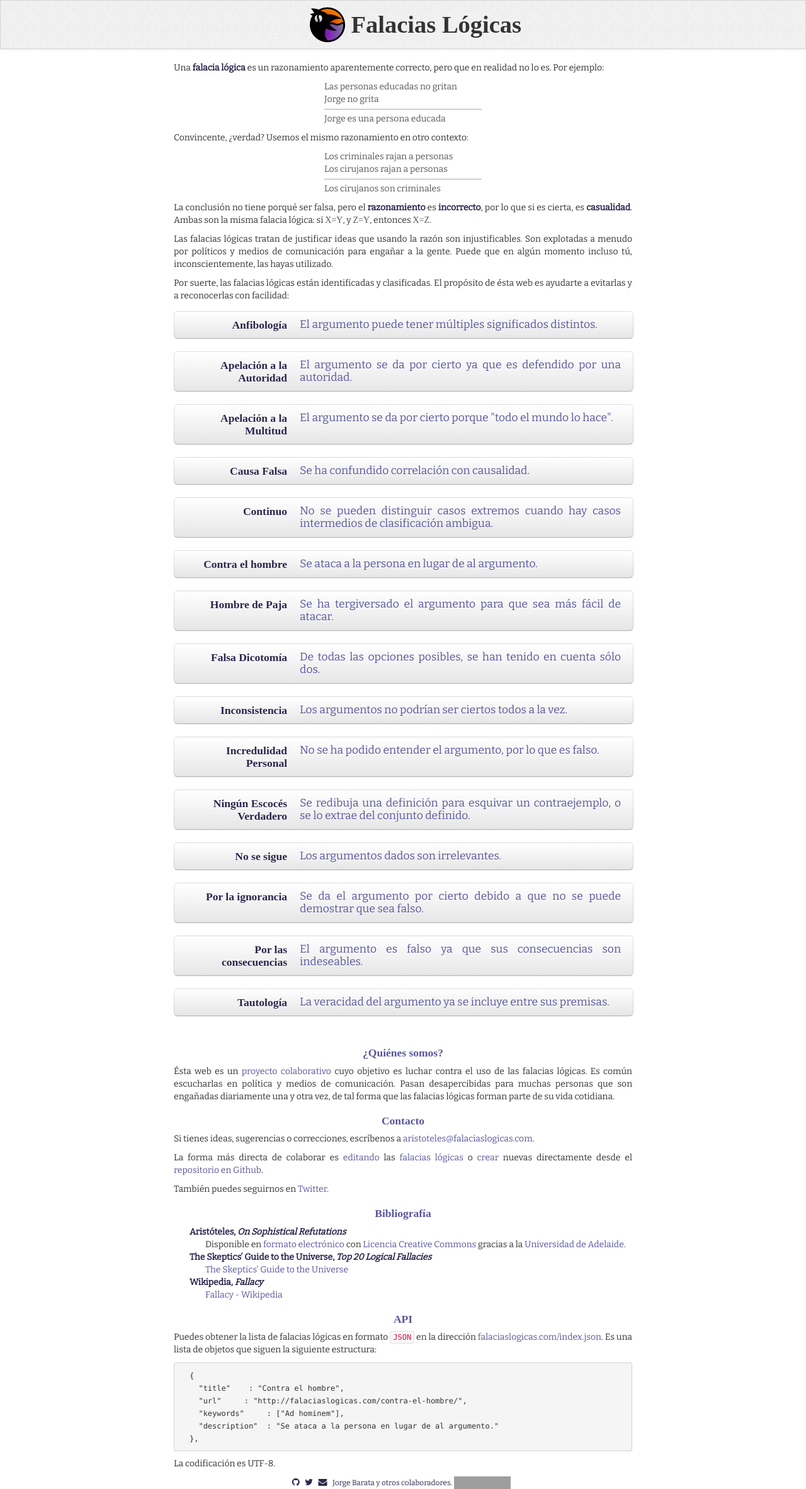
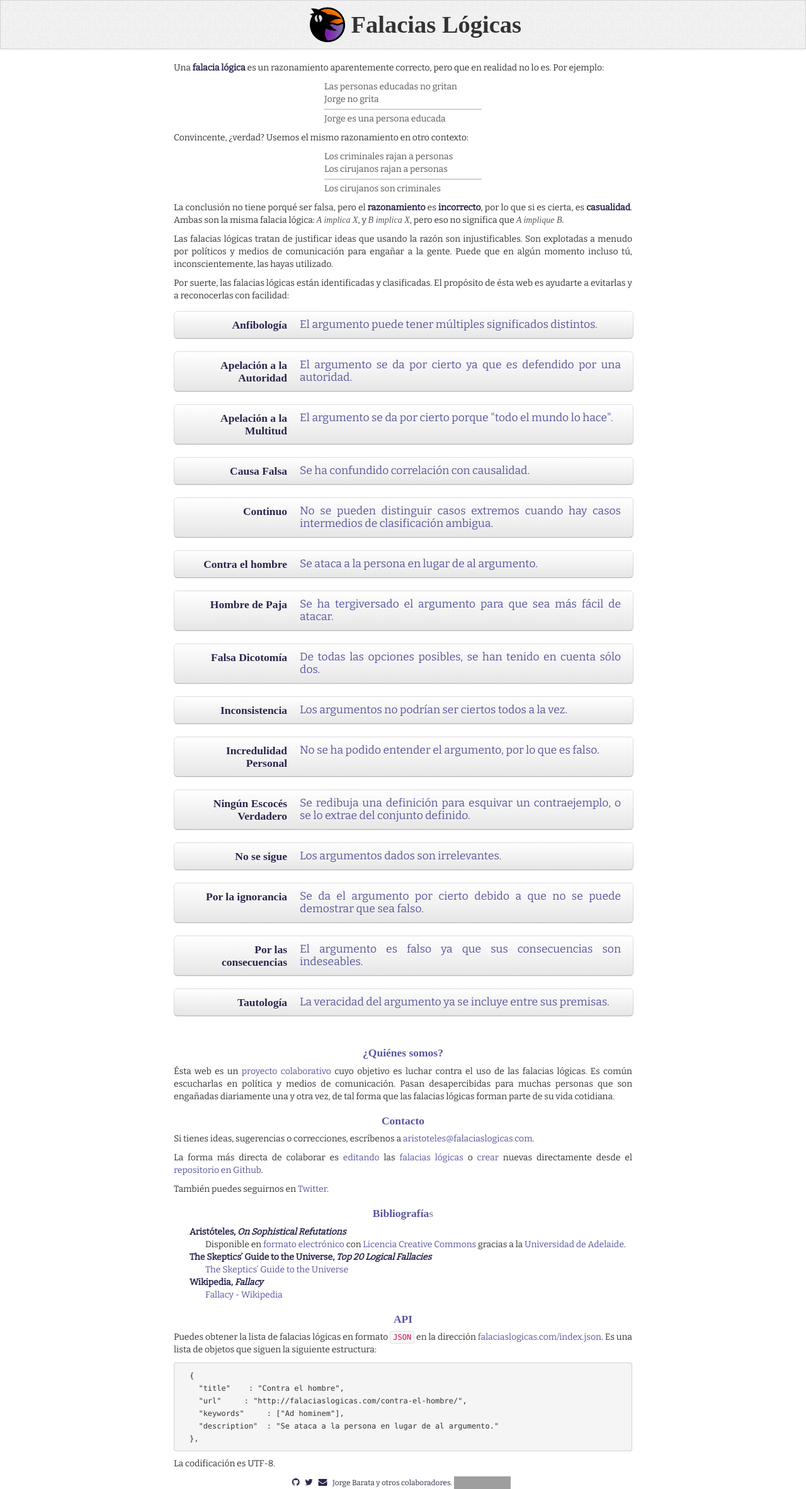
Before and after one commit to jorgebg/falaciaslogicas.com, a Jekyll site: the page built from index.html, in a window 1280 px wide. Shown: the whole page at 63% size. Built offline with Jekyll 4.4.1, drawn with Linux system fonts in a browser that asks for light colours; nearby versions of some CDN libraries; some web fonts are replaced; some of the changed lines change nothing that is shown; grey boxes are pictures that could not be loaded.

Commit message:
Upgrade. Fix landing page example.

````diff
--- a/_config.yml
+++ b/_config.yml
@@ -30,5 +30,5 @@ kramdown:
 
 exclude: [ vendor, media ]
 
-gems:
+plugins:
   - jekyll-redirect-from
--- a/_includes/info.md
+++ b/_includes/info.md
@@ -1,9 +1,9 @@
 
-## <a name="quienes-somos">¿Quiénes somos?</a>
+## <a href="#quienes-somos">¿Quiénes somos?</a>
 Ésta web es un [proyecto colaborativo](http://github.com/jorgebg/falaciaslogicas.com) cuyo objetivo es luchar contra el uso de las falacias lógicas. Es común escucharlas en política y medios de comunicación. Pasan desapercibidas para muchas personas que son engañadas diariamente una y otra vez, de tal forma que las falacias lógicas forman parte de su vida cotidiana.
 
 
-## <a name="contacto">Contacto</a>
+## <a href="#contacto">Contacto</a>
 Si tienes ideas, sugerencias o correcciones, escríbenos a <aristoteles@falaciaslogicas.com>.
 
 La forma más directa de colaborar es [editando](https://help.github.com/articles/editing-files-in-your-repository/) las [falacias lógicas](https://github.com/jorgebg/falaciaslogicas.com/blob/gh-pages/_fallacies/) o [crear](https://help.github.com/articles/creating-new-files/) nuevas directamente desde el [repositorio en Github](https://github.com/jorgebg/falaciaslogicas.com).
@@ -11,7 +11,7 @@ La forma más directa de colaborar es [editando](https://help.github.com/article
 También puedes seguirnos en [Twitter](https://twitter.com/FalaciaLogica).
 
 
-## <a name="bibliografia">Bibliografía</a>
+## <a href="#bibliografia">Bibliografía</a>s
 
 * **Aristóteles, _On Sophistical Refutations_**
   * Disponible en [formato electrónico](http://ebooks.adelaide.edu.au/a/aristotle/sophistical/) con [Licencia Creative Commons](http://creativecommons.org/licenses/by-nc-sa/3.0/es/) gracias a la [Universidad de Adelaide](http://adelaide.edu.au).
@@ -23,7 +23,7 @@ También puedes seguirnos en [Twitter](https://twitter.com/FalaciaLogica).
   * [Fallacy - Wikipedia](http://en.wikipedia.org/wiki/Fallacy)
 
 
-## <a name="API">API</a>
+## <a href="#API">API</a>
 Puedes obtener la lista de falacias lógicas en formato `JSON` en la dirección [falaciaslogicas.com/index.json](http://falaciaslogicas.com/index.json). Es una lista de objetos que siguen la siguiente estructura:
 
 ```json
--- a/css/style.scss
+++ b/css/style.scss
@@ -207,6 +207,7 @@ h1, h2, h3, h4, h5, h6 {
 .example {
   color: $example-color;
   font-family: Gabriela;
+  font-style: italic;
 }
 
 .keywords {
--- a/index.html
+++ b/index.html
@@ -2,7 +2,7 @@
 layout: page
 home: true
 description: Aprende a evitar y reconocer las falacias lógicas.
-keywords: [ falacias lógicas, falacias, razonamientos falaces, razonamiento, argumento, falaz, verdad a medias, razonamiento incorrecto, engaños, fraude, mentiras, falsa verdad, premisas, conclusión, causalidad, casual, casualidad, generalizar, política, propaganda, coincidental, coincidencia, errónea, aristóteles, On Sophistical Refutations, prejuicios, cazar, cazar falacias, cazar falacias lógicas, cazar engaños ]
+keywords: [ falacias lógicas, ad hominem, falacias, razonamientos falaces, razonamiento, argumento, falaz, verdad a medias, razonamiento incorrecto, engaños, fraude, mentiras, falsa verdad, premisas, conclusión, causalidad, casual, casualidad, generalizar, política, propaganda, coincidental, coincidencia, errónea, aristóteles, On Sophistical Refutations, prejuicios, cazar, cazar falacias, cazar falacias lógicas, cazar engaños ]
 ---
 
 <div class="home-content">
@@ -27,7 +27,7 @@ keywords: [ falacias lógicas, falacias, razonamientos falaces, razonamiento, ar
     </div>
   </div>
 
-  <p>La conclusión no tiene porqué ser falsa, pero el <strong>razonamiento</strong> es <strong>incorrecto</strong>, por lo que si es cierta, es <strong>casualidad</strong>. Ambas son la misma falacia lógica: si <span class="example">X=Y</span>, y <span class="example">Z=Y</span>, entonces <span class="example">X=Z</span>.</p>
+  <p>La conclusión no tiene porqué ser falsa, pero el <strong>razonamiento</strong> es <strong>incorrecto</strong>, por lo que si es cierta, es <strong>casualidad</strong>. Ambas son la misma falacia lógica: <span class="example">A implica X</span>, y <span class="example">B implica X</span>, pero eso no significa que <span class="example">A implique B</span>.</p>
 
   <p>Las falacias lógicas tratan de justificar ideas que usando la razón son injustificables. Son explotadas a menudo por políticos y medios de comunicación para engañar a la gente. Puede que en algún momento incluso tú, inconscientemente, las hayas utilizado.</p>
 
````
Also changed, not shown: Gemfile.lock.
